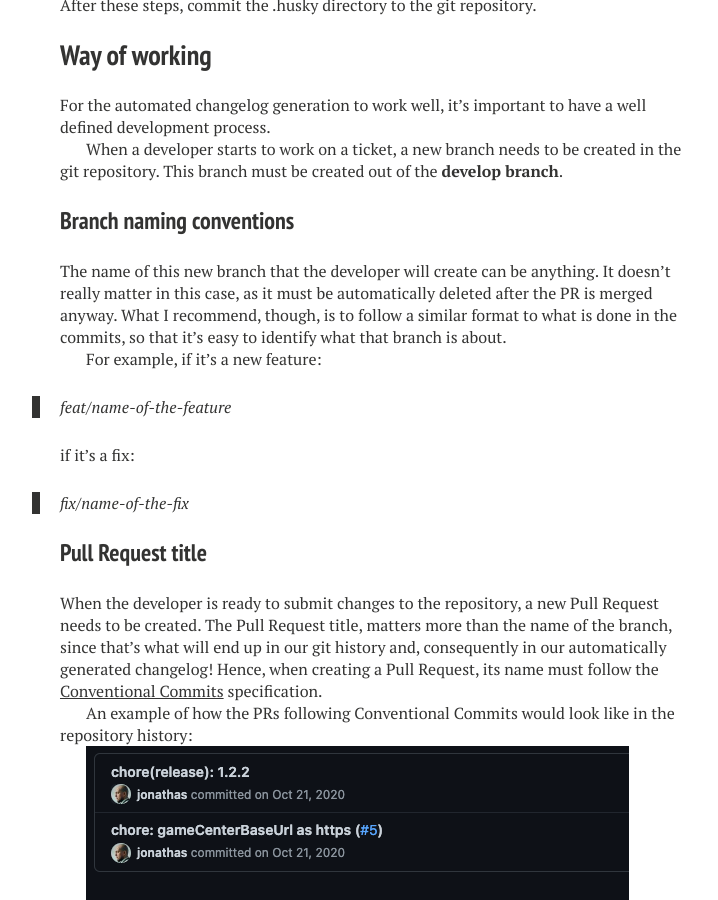
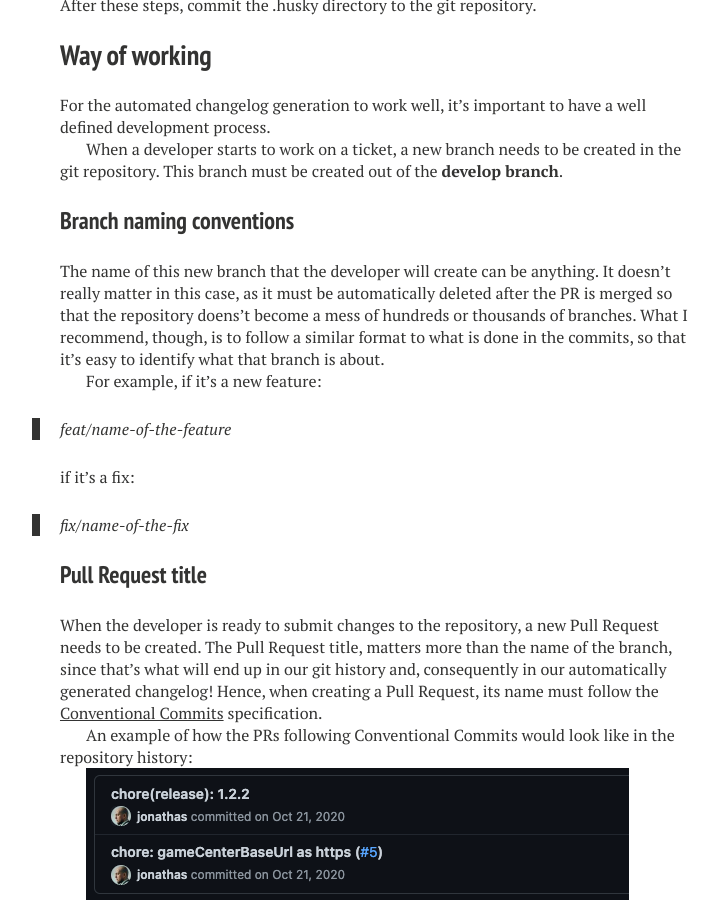
Before and after one commit to jonathas/jonathas.github.io, a Jekyll site: the page built from _posts/2023-01-15-efficient-software-release-management-with-automated-changelog-generation.md, in a window 1280 px wide and 900 px high, scrolled down 4183 px. Shown: the whole window, without its empty margins (260-978 px from the left). Built offline with Jekyll 4.4.1, drawn with Linux system fonts in a browser that asks for light colours; nearby versions of some CDN libraries; comment, search, counter and statistics services are not loaded.

Commit message:
chore: added more explanation about branch naming conventions

```diff
--- a/_posts/2023-01-15-efficient-software-release-management-with-automated-changelog-generation.md
+++ b/_posts/2023-01-15-efficient-software-release-management-with-automated-changelog-generation.md
@@ -152,7 +152,7 @@
 
 ### Branch naming conventions
 
-The name of this new branch that the developer will create can be anything. It doesn't really matter in this case, as it must be automatically deleted after the PR is merged anyway. What I recommend, though, is to follow a similar format to what is done in the commits, so that it's easy to identify what that branch is about.
+The name of this new branch that the developer will create can be anything. It doesn't really matter in this case, as it must be automatically deleted after the PR is merged so that the repository doens't become a mess of hundreds or thousands of branches. What I recommend, though, is to follow a similar format to what is done in the commits, so that it's easy to identify what that branch is about.
 
 For example, if it's a new feature:
 
```
